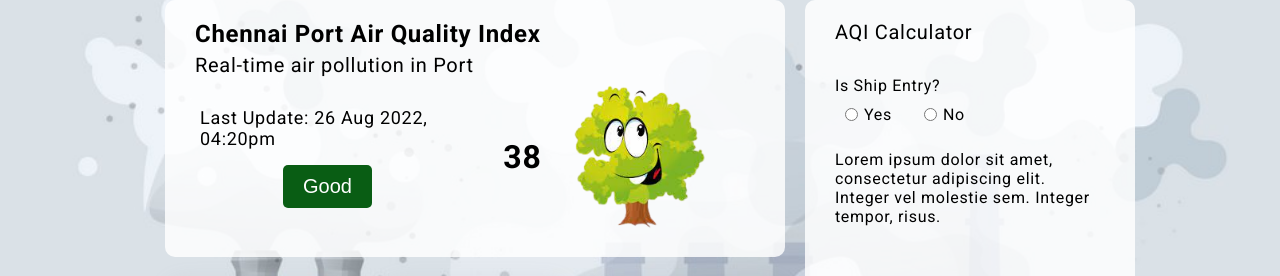
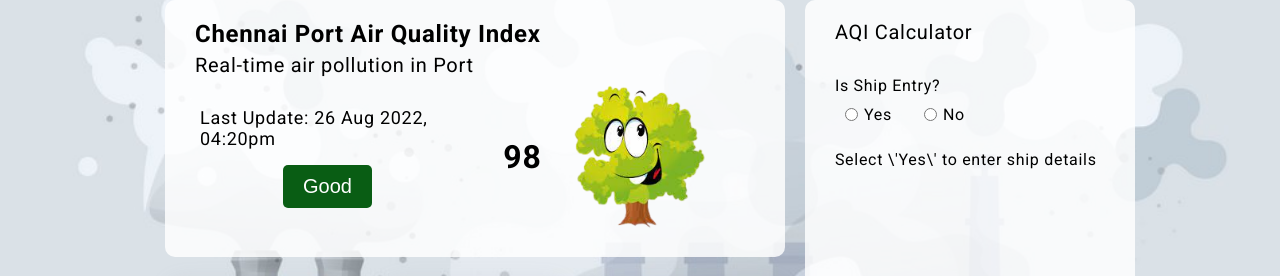
Before and after one commit to gowtham-surya/Weather_AQI, a React (Create React App) app: page / in a window 1280 px wide. Shown: the part 96-372 px from the top of the page. Built offline with nearby package versions, Linux system fonts and the light colour scheme; no server answers.

Commit message:
changes values

```diff
--- a/src/App.js
+++ b/src/App.js
@@ -190,7 +190,7 @@ const App = () => {
                     <button className="btn">Good</button>
                   </div>
                   <div className="flexbox col-6">
-                    <h1>38</h1>
+                    <h1>98</h1>
                     <img src={treeHappy} width="200px" alt="Tree Happy"></img>
                   </div>
                 </div>
@@ -261,8 +261,7 @@ const App = () => {
                 </form>
               ) : (
                 <p style={{ marginTop: '1rem' }}>
-                  Lorem ipsum dolor sit amet, consectetur adipiscing elit.
-                  Integer vel molestie sem. Integer tempor, risus.
+                  Select \'Yes\' to enter ship details
                 </p>
               )}
             </div>
```
